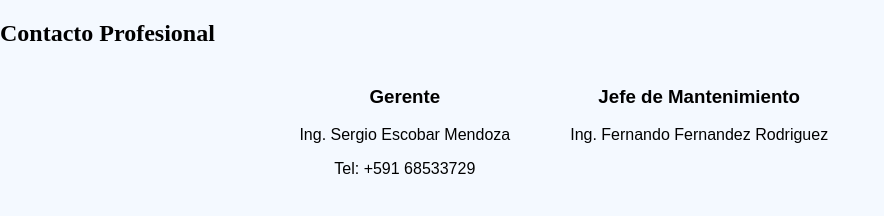
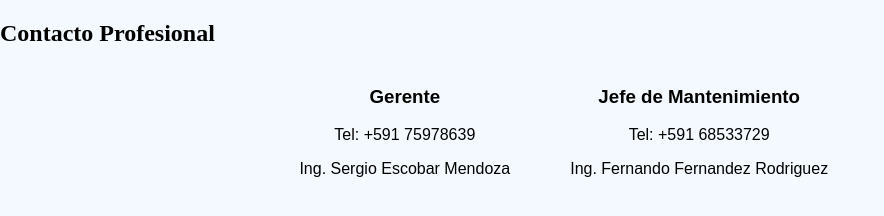
Before and after one commit to ferpdf/biosilverbiomedica, a plain HTML site: page contacto.html in a window 1280 px wide. Shown: the full height of the page, 0-884 px from the left. Drawn offline with Linux system fonts and the light colour scheme.

Commit message:
Update contacto.html

```diff
--- a/contacto.html
+++ b/contacto.html
@@ -22,10 +22,10 @@
 <div>
 
 <h3>Gerente</h3>
-
+<p>Tel: +591 75978639</p>
 <p>Ing. Sergio Escobar Mendoza</p>
 
-<p>Tel: +591 68533729</p>
+
 
 </div>
 
@@ -33,6 +33,7 @@
 <div>
 
 <h3>Jefe de Mantenimiento</h3>
+  <p>Tel: +591 68533729</p>
 
 <p>Ing. Fernando Fernandez Rodriguez</p>
 
```
